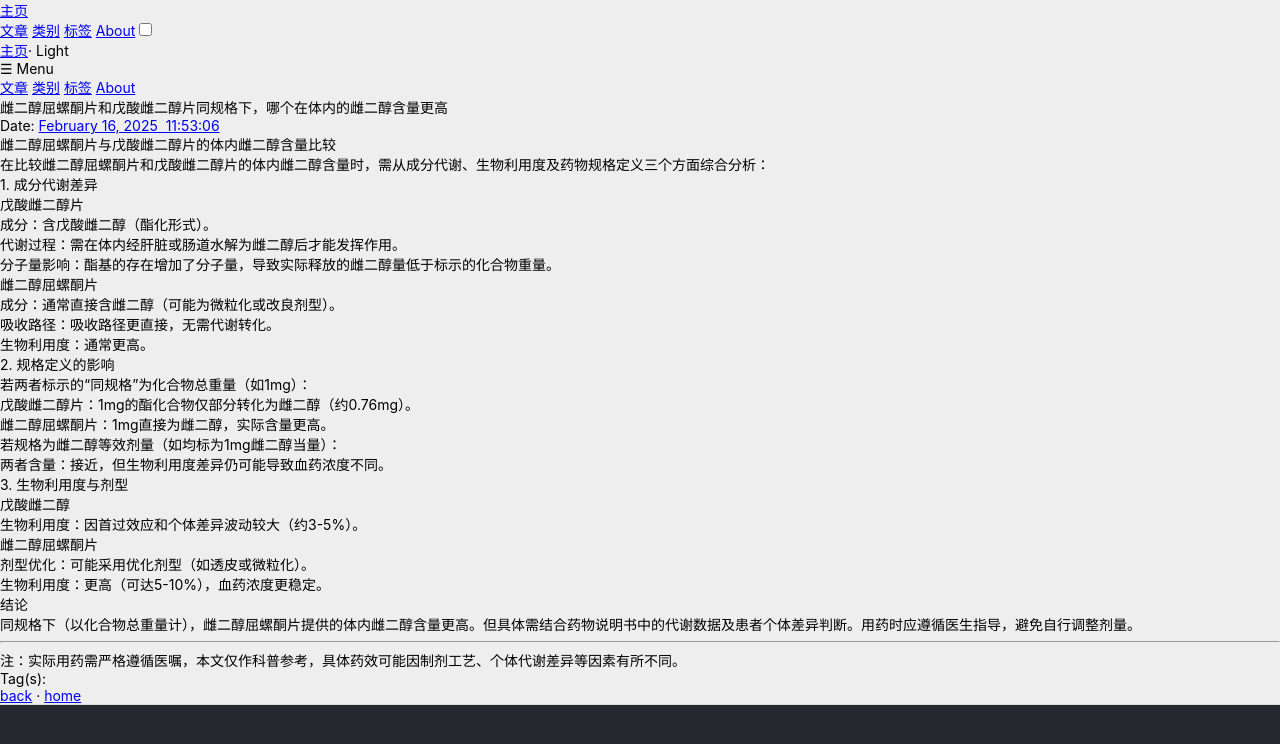
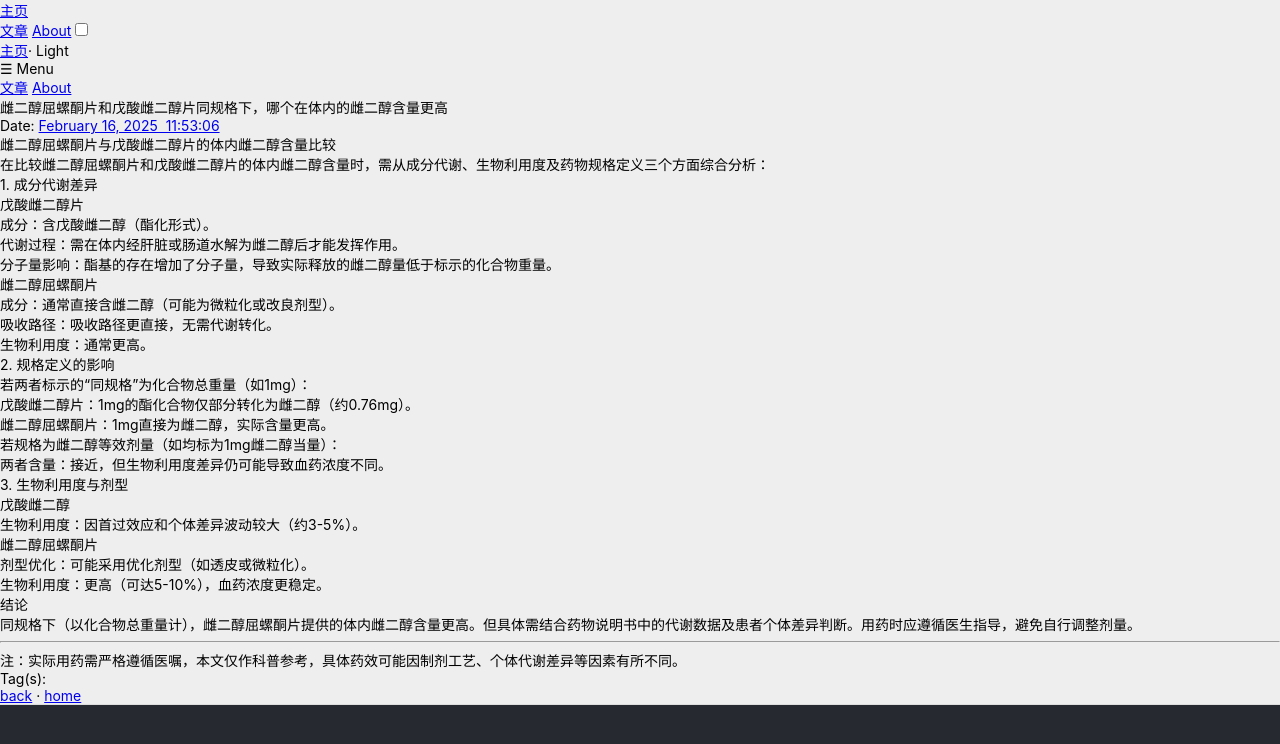
Before and after one commit to HayasakaChisa/antigone.github.io, a plain HTML site: page 2025/02/16/hello-world/index.html in a window 1280 px wide. Drawn offline with Linux system fonts and the light colour scheme.

Commit message:
Site updated: 2025-02-17 05:49:00

```diff
--- a/2025/02/16/hello-world/index.html
+++ b/2025/02/16/hello-world/index.html
@@ -72,10 +72,6 @@
 
                     <a class="menu-item" href="/archives">文章</a>
 
-                    <a class="menu-item" href="/category">类别</a>
-
-                    <a class="menu-item" href="/tag">标签</a>
-
                     <a class="menu-item" href="/about">About</a>
 
                 <input id="switch_default" type="checkbox" class="switch_default">
@@ -96,10 +92,6 @@
             <div class="menu" id="mobile-menu">
 
                     <a class="menu-item" href="/archives">文章</a>
-
-                    <a class="menu-item" href="/category">类别</a>
-
-                    <a class="menu-item" href="/tag">标签</a>
 
                     <a class="menu-item" href="/about">About</a>
 
```
Also changed, not shown: about/index.html (+0 -8 lines), archives/2025/02/index.html (+0 -8 lines), archives/2025/index.html (+0 -8 lines), archives/index.html (+0 -8 lines), index.html (+0 -8 lines), tags/index.html (+0 -8 lines).
